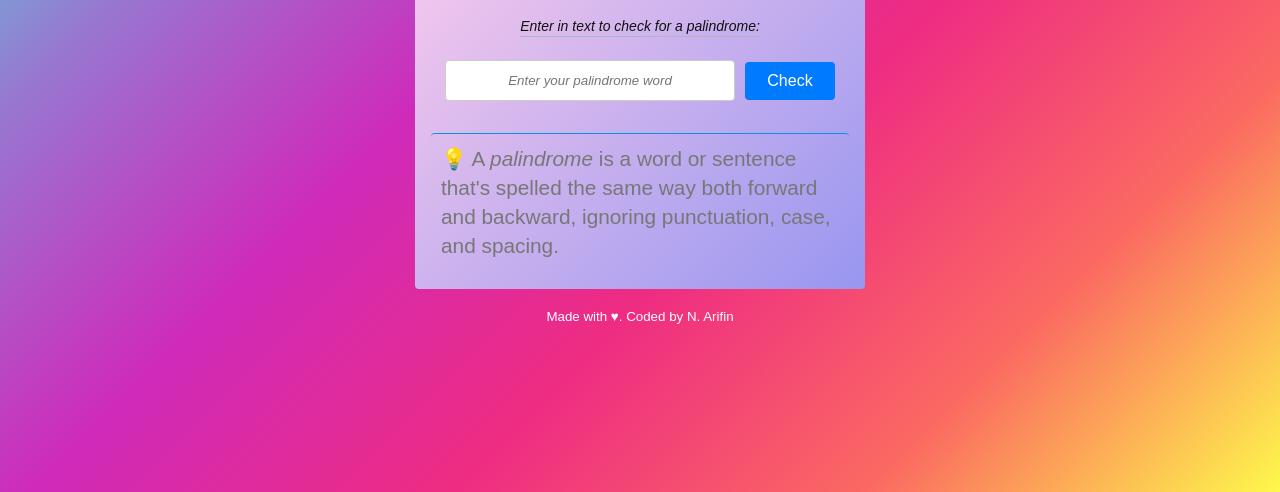
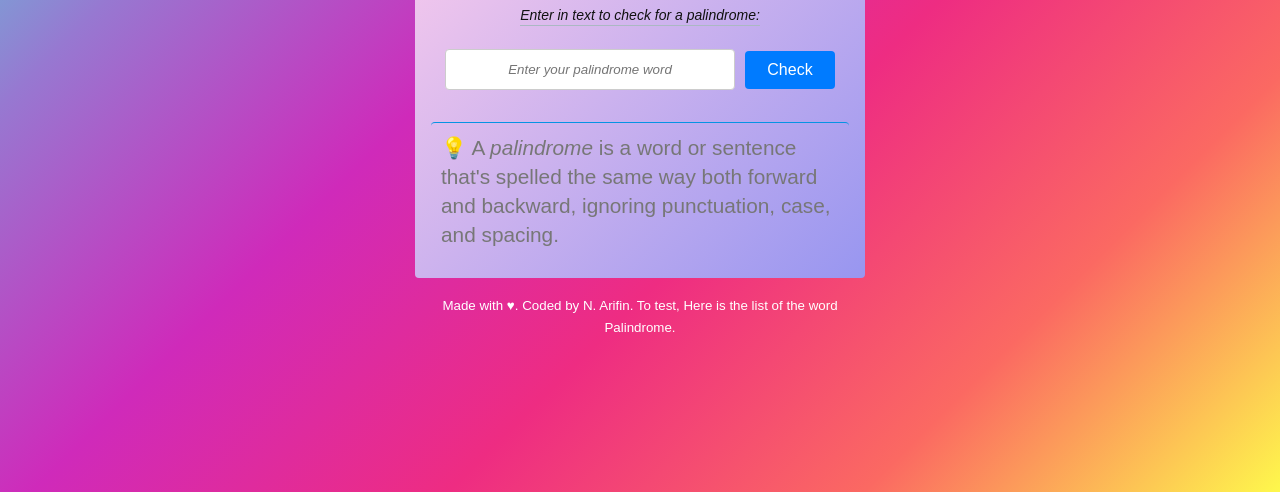
Before and after one commit to nurularifin83/Palindrome-Checker, a plain HTML site: page index.html in a window 1280 px wide. Shown: the part 308-800 px from the top of the page. Drawn offline with Linux system fonts and the light colour scheme.

Commit message:
Update index.html
Add link for word of Palindrome

```diff
--- a/index.html
+++ b/index.html
@@ -31,7 +31,7 @@
                 </div>
             </div>
             <div class="row footer">
-                <small>Made with &hearts;. Coded by <a href="https://github.com/nurularifin83" target="_blank">N. Arifin</a></small>
+                <small>Made with &hearts;. Coded by <a href="https://github.com/nurularifin83" target="_blank">N. Arifin</a>. To test, <a href="https://github.com/nurularifin83/Palindrome-Checker/tree/main" target="_blank">Here is the list</a> of the word Palindrome.</small>
             </div>
         </main>
         <script src="src/js/script.js"></script>
```
